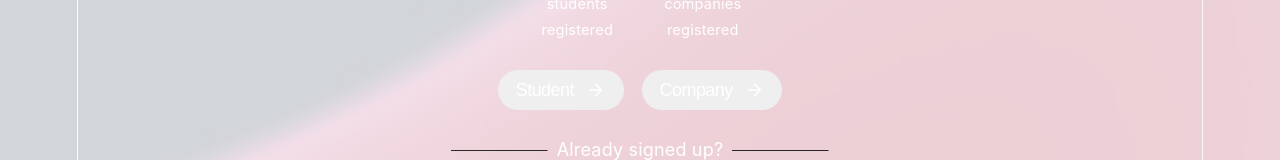
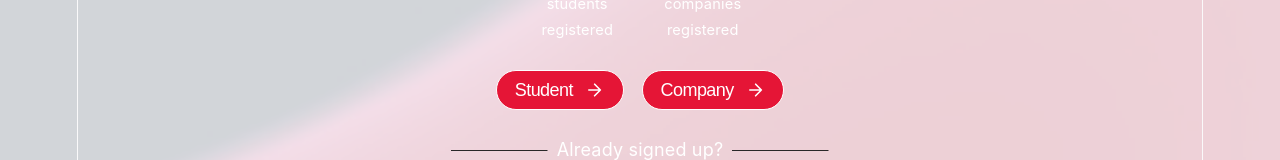
Before and after one commit to egirardo/mingle-app, a React (Vite) app in the folder client/: page / in a window 1280 px wide. Shown: the part 515-675 px from the top of the page. Built offline with nearby package versions, Linux system fonts and the light colour scheme; no server answers.

Commit message:
added white border back

```diff
--- a/client/src/components/Buttons/Button.module.css
+++ b/client/src/components/Buttons/Button.module.css
@@ -101,7 +101,8 @@
 /* Combo Buttons */
 
 
-.redWhiteText {
+.redWhiteBorder {
   background-color: rgba(229, 21, 54, 1);
+  border: 1px solid white;
   color: white;
 }
```
